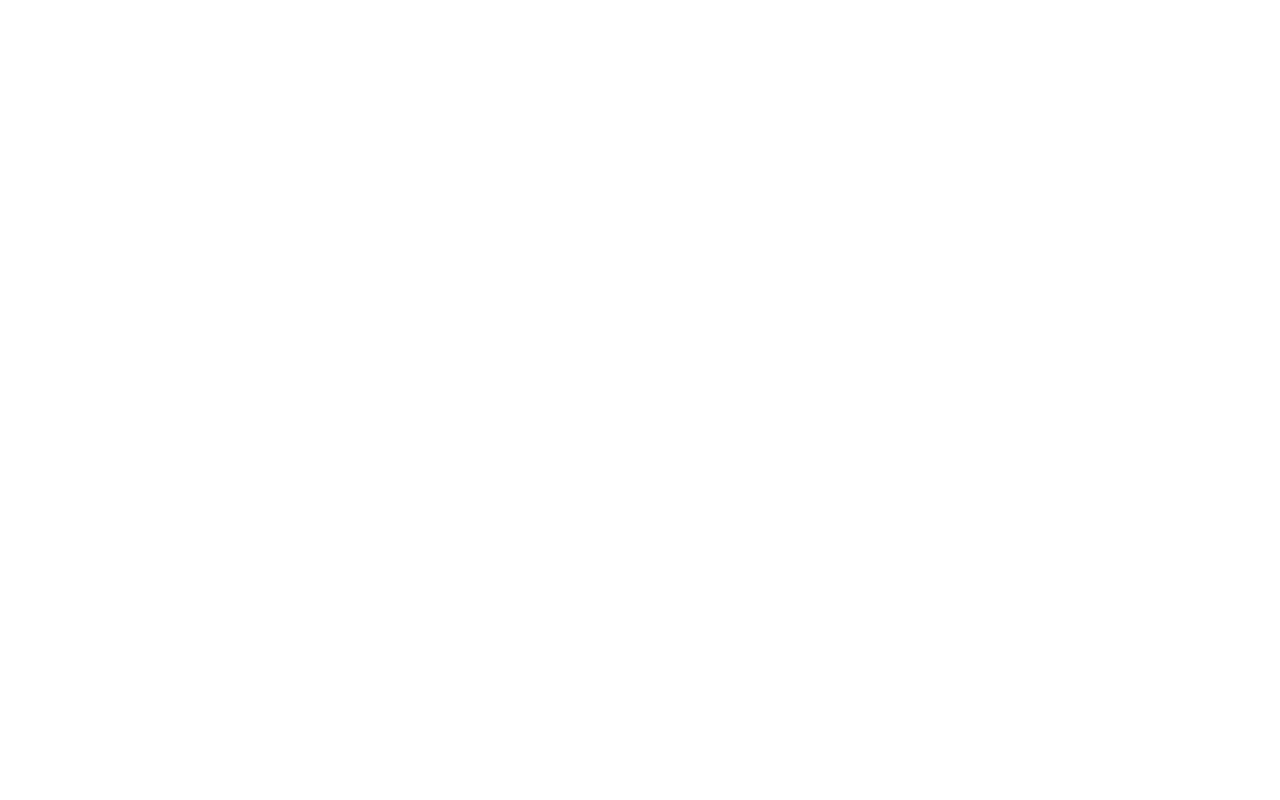
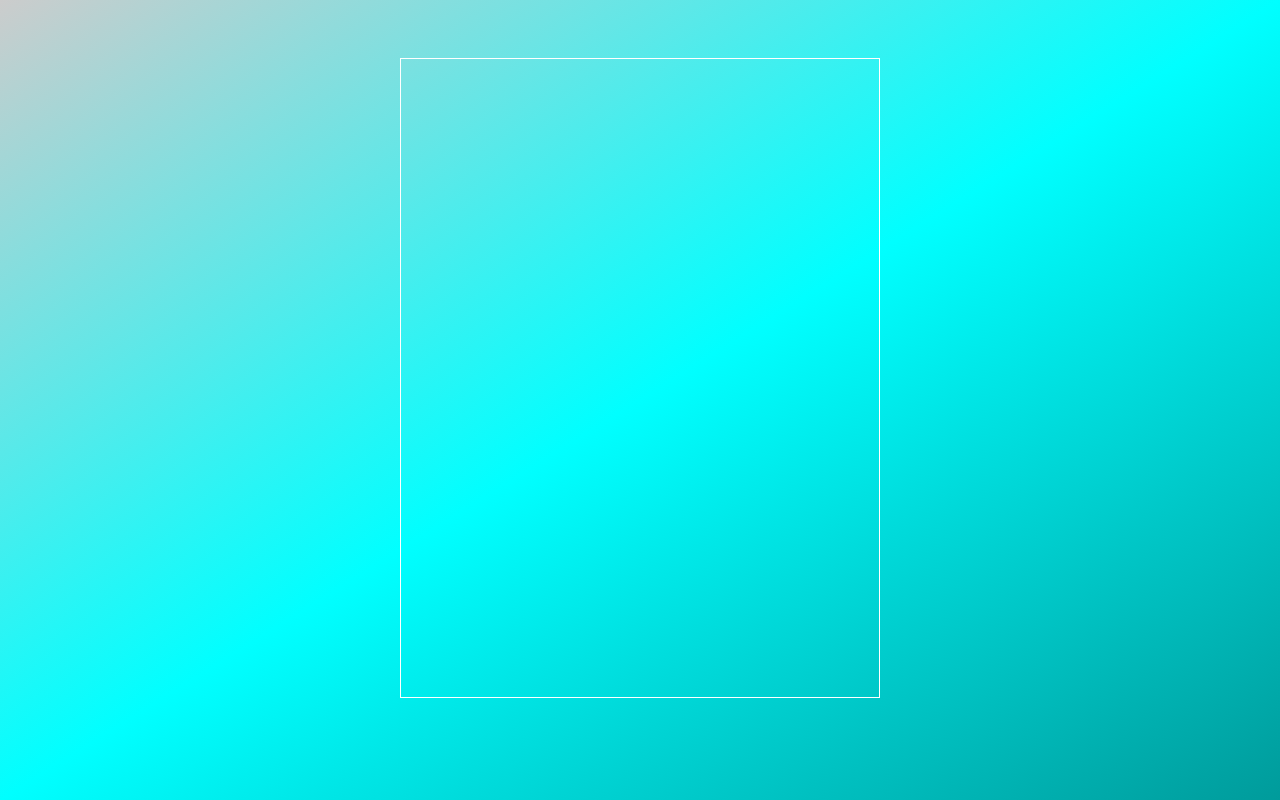
Before and after one commit to Dei-Gee/js_calculator, a plain HTML site: page index.html in a window 1280 px wide. Drawn offline with Linux system fonts and the light colour scheme.

Commit message:
added media queries

```diff
--- a/index.html
+++ b/index.html
@@ -7,9 +7,14 @@
 
         <!-- Title Tag -->
         <title>JavaScript Calculator</title>
+
+        <!-- Styles -->
+        <link rel="stylesheet" href="styles/index.css" />
     </head>
 
     <body>
 
+        <!-- Scripts -->
+        <script src="js/index.js"></script>
     </body>
 </html>
--- a/styles/index.css
+++ b/styles/index.css
@@ -0,0 +1,48 @@
+* {
+    box-sizing: border-box;
+}
+
+html {
+    display: flex;
+    justify-content: center;
+    height: 100vh;
+    margin: 0 auto;
+    padding: 0;
+    background-image: linear-gradient(to bottom right, #ccc, rgb(0, 255, 255), rgb(0, 155, 155));
+}
+
+body {
+    width: 30rem;
+    height: 100%;
+    border: 1px solid white;
+    margin: 0;
+}
+
+@media only screen and (min-width: 769px)
+{
+    body {
+        height: 80%;
+        margin-top: 4.5%;
+        margin-bottom: 4.5%;
+    }
+}
+
+@media only screen and (min-width: 1024px)
+{
+    body {
+        height: 90%;
+        width: 50rem;
+        margin-top: 4.5%;
+        margin-bottom: 4.5%;
+    }
+}
+
+@media only screen and (min-width: 1280px)
+{
+    body {
+        height: 80%;
+        width: 30rem;
+        margin-top: 4.5%;
+        margin-bottom: 4.5%;
+    }
+}
```
